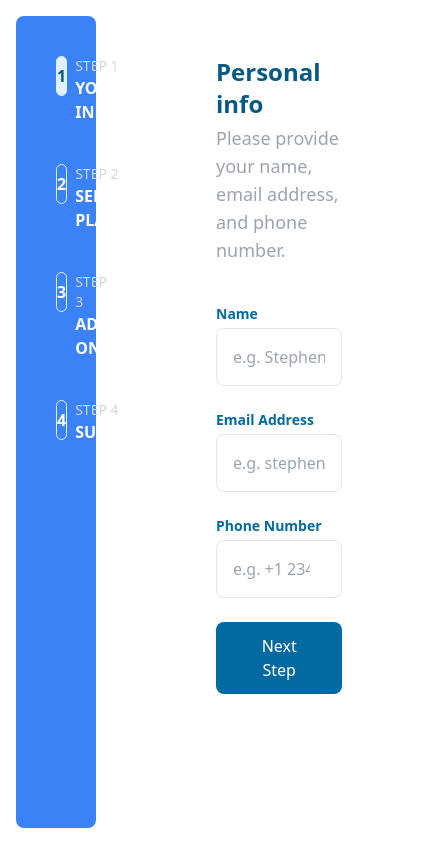
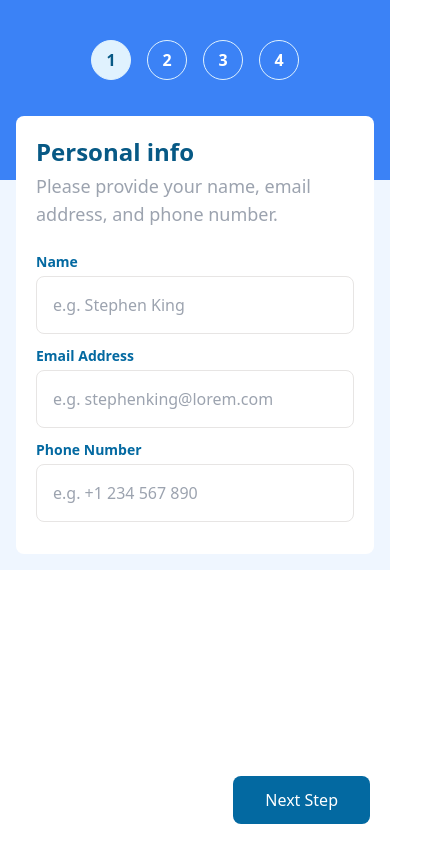
Before and after one commit to joserangel25/challenge-platform-js, a plain HTML site: page index.html in a window 390 px wide. Shown: the whole page, 422 px wide, since content can reach past the window. Drawn offline with nearby package versions, Linux system fonts and the light colour scheme; files whose address does not match are found by name.

Commit message:
se ajusta la version mobile para la section 1

```diff
--- a/index.html
+++ b/index.html
@@ -12,9 +12,9 @@
   <link rel="stylesheet" href="./styles.css">
 </head>
 <body>
-  <main class="flex p-4 bg-white w-full h-screen gap-10 ">
+  <main class="md:p-4 bg-white w-full h-screen md:flex md:gap-10 ">
   <!-- Sidebar start -->
-  <aside class="w-1/5 bg-blue-500 rounded-lg p-10 flex flex-col gap-10 text-white uppercase">
+  <aside class="md:w-1/5 h-[180px] md:h-full bg-blue-500 md:rounded-lg p-10 flex justify-center md:justify-start md:flex-col gap-4 md:gap-10 text-white uppercase">
 
     <!-- Bototnes de guia-->
     <div class="flex gap-2 ">
@@ -22,7 +22,7 @@
         <p id="step1" class="text-sky-800 font-bold">1</p>
       </div>
 
-      <div>
+      <div class="hidden md:block">
         <p class="text-sm text-gray-300">Step 1</p>
         <p class="font-bold">Your info</p>
       </div>
@@ -33,7 +33,7 @@
         <p id="step2" class=" font-bold">2</p>
       </div>
 
-      <div>
+      <div class="hidden md:block">
         <p class="text-sm text-gray-300">Step 2</p>
         <p class="font-bold">Select Plan</p>
       </div>
@@ -44,7 +44,7 @@
         <p id="step3" class="font-bold">3</p>
       </div>
 
-      <div>
+      <div class="hidden md:block">
         <p class="text-sm text-gray-300">Step 3</p>
         <p class="font-bold">Add-ons</p>
       </div>
@@ -55,7 +55,7 @@
         <p id="step4" class=" font-bold">4</p>
       </div>
 
-      <div>
+      <div class="hidden md:block">
         <p class="text-sm text-gray-300">Step 4</p>
         <p class="font-bold">Summary</p>
       </div>
@@ -65,16 +65,16 @@
   </aside>
   <!-- Sidebar end -->
 
-  <div class="w-4/5 px-20">
+  <div class="w-screen p-4 md:w-4/5 md:px-20 bg-blue-50 md:bg-white">
 
   <!-- Step 1 start -->
-  <section id="section-1" class="lg:max-w-xl lg:mx-auto h-full py-10 lg:relative">
+  <section id="section-1" class="w-full p-5 md:p-0 -mt-20 md:mt-0 rounded-lg bg-white  lg:max-w-xl lg:mx-auto h-full md:py-10 lg:relative">
 
     <p class="text-2xl font-bold text-sky-800 mb-1">Personal info</p>
-    <p class="text-gray-400 text-lg mb-10">Please provide your name, email address, and phone number.</p>
+    <p class="text-gray-400 text-lg mb-6 md:mb-10">Please provide your name, email address, and phone number.</p>
 
-    <form>
-      <div class="flex flex-col gap-1 mb-6">
+    <form class="">
+      <div class="flex flex-col gap-1 mb-3 md:mb-6">
         <label class="text-sm font-bold text-sky-700" for="name">Name</label>
         <input
           type="text"
@@ -84,7 +84,7 @@
           class="p-4 outline-none rounded-lg border border-stone-200">
       </div>
 
-      <div class="flex flex-col gap-1 mb-6">
+      <div class="flex flex-col gap-1 mb-3 md:mb-6">
         <label class="text-sm font-bold text-sky-700" for="email">Email Address</label>
         <input
           type="email"
@@ -94,7 +94,7 @@
           class="p-4 outline-none rounded-lg border border-stone-200 ">
       </div>
 
-      <div class="flex flex-col gap-1 mb-6">
+      <div class="flex flex-col gap-1 mb-3 md:mb-6">
         <label class="text-sm font-bold text-sky-700" for="number">Phone Number</label>
         <input
           type="number"
@@ -107,7 +107,7 @@
       <button
       type="submit"
       id='btn-next1'
-      class="py-3 px-8 bg-sky-700 text-white text-center rounded-lg lg:absolute lg:bottom-10 lg:right-0"
+      class="py-3 px-8 bg-sky-700 text-white text-center rounded-lg absolute bottom-5 md:bottom-10 right-5 md:right-0"
       >Next Step</button>
     </form>
   </section>
```
